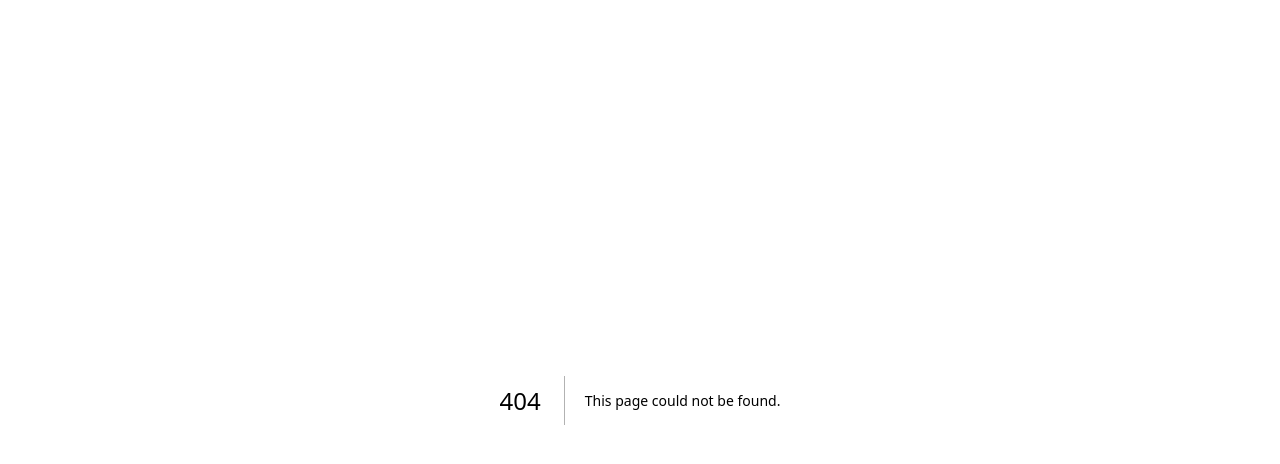
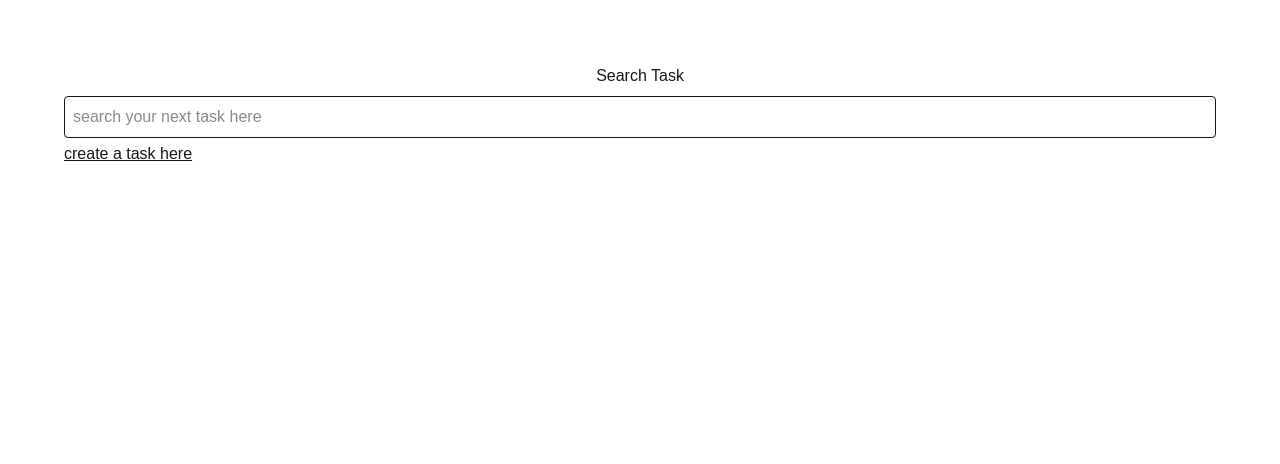
Before and after one commit to maheshDhananjaya/TaskManager-FE, a Next.js app in the folder todo-app/: page /search in a window 1280 px wide. Before the commit this address had no page. Shown: the top 464 px of the page. Built offline with nearby package versions, Linux system fonts and the light colour scheme.

Commit message:
feature : add search option

```diff
--- /dev/null
+++ b/todo-app/src/pages/search/index.tsx
@@ -0,0 +1,61 @@
+import React, { useState } from "react";
+
+const SearchTask = () => {
+  const [searchText, setSearchText] = useState("");
+  const [searchSuggestion, setSearchSuggestion] = useState<string[]>([]);
+  const searchList = [
+    "API Integration",
+    "UI Implementation",
+    "UI Improvement",
+    "Test",
+    "testui elements",
+  ];
+
+  const handleSearch = (value: string) => {
+    if (value.length === 0) {
+      setSearchSuggestion([]);
+    }
+    setSearchText(value);
+    if (value.length < 3) return;
+    const result = searchList.filter((item) =>
+      item.toLowerCase().includes(value.toLowerCase())
+    );
+    setSearchSuggestion(result);
+  };
+  return (
+    <div className="flex flex-col p-16">
+      <div className="flex items-center flex-col ">
+        <header className="">Search Task</header>
+        <div className="mt-2 w-full">
+          <input
+            type="text"
+            value={searchText}
+            placeholder="search your next task here"
+            onChange={(e) => handleSearch(e.target.value)}
+            className="border solid rounded-sm p-2 w-full"
+          />
+        </div>
+      </div>
+      {searchSuggestion.length === 0 ? (
+        searchText.length > 3 && (
+          <div className="mt-2">
+            <span className="text-xl">search result...</span>
+          </div>
+        )
+      ) : (
+        <div className="flex flex-col gap-1 mt-2">
+          {searchSuggestion.map((item) => {
+            return <div key={item}>{item}</div>;
+          })}
+        </div>
+      )}
+      <div className="mt-1">
+        <a href="/" className="underline">
+          create a task here
+        </a>
+      </div>
+    </div>
+  );
+};
+
+export default SearchTask;
```
